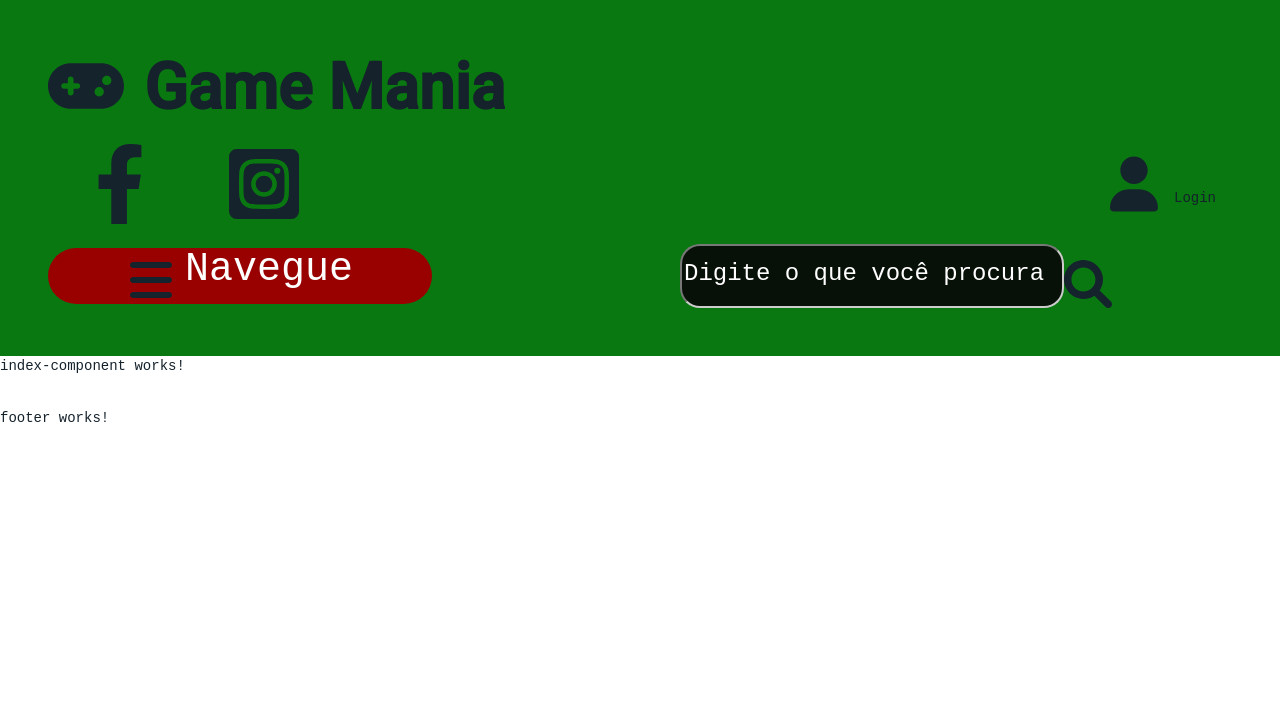
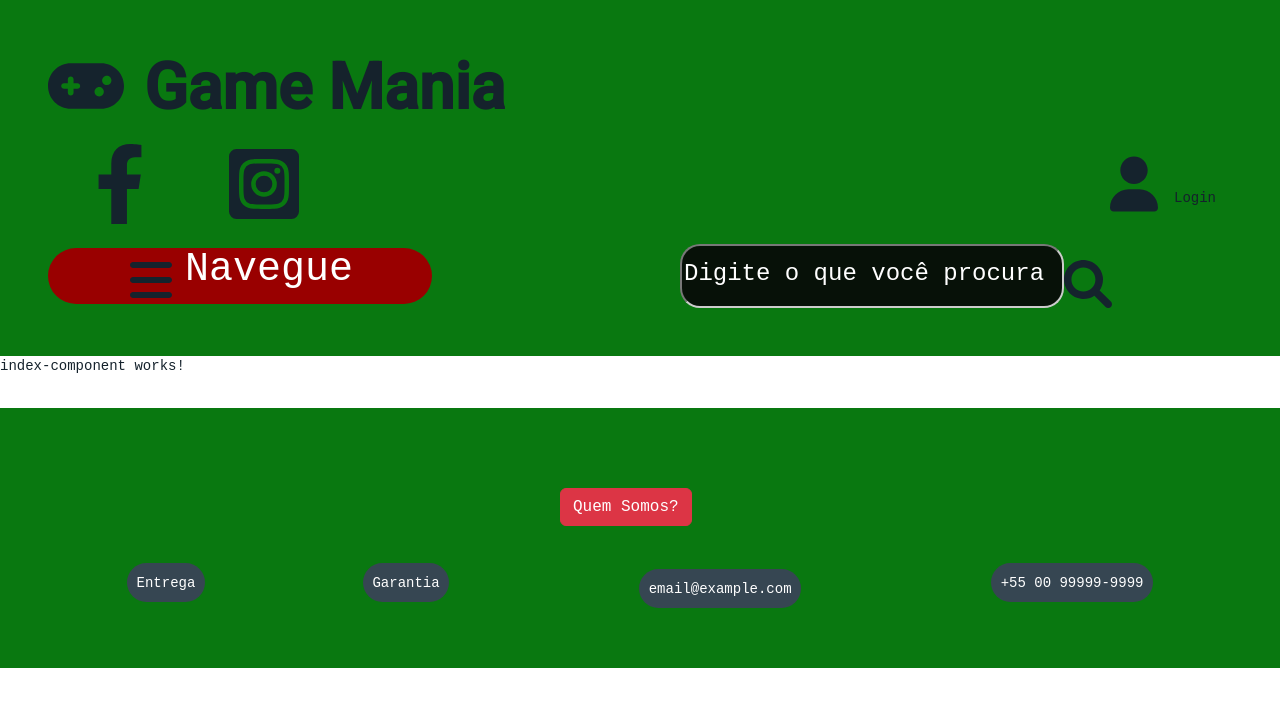
Before and after one commit to GFelixH/SENAI-Game-Mania, an Angular app: page /index in a window 1280 px wide. Shown: the top 706 px of the page. Built offline with nearby package versions, Linux system fonts and the light colour scheme.

Commit message:
Added footer

```diff
--- a/src/app/app.component.css
+++ b/src/app/app.component.css
@@ -13,6 +13,7 @@
 }
 .mat-drawer-container {
   background-color: transparent !important;
+  height: auto !important;
 }
 .mat-drawer {
   background-color: transparent !important;
@@ -123,6 +124,7 @@ header {
   }
   .logo h1 {
     width: 30vw;
+    font-size: 2.5rem;
   }
 }
 @media only screen and (max-width: 360px) {
--- a/src/app/core/components/footer/footer.component.css
+++ b/src/app/core/components/footer/footer.component.css
@@ -0,0 +1,14 @@
+/* footer */
+.footer {
+  max-width: 1444px;
+  margin: 0 auto;
+  background-color: var(--mainGreen) !important;
+  padding: 3rem;
+}
+.bttnRed {
+  padding: 2rem;
+  margin-left: 30rem;
+}
+.nav-id {
+  display: none;
+}
--- a/src/app/core/components/footer/footer.component.html
+++ b/src/app/core/components/footer/footer.component.html
@@ -1 +1,36 @@
-<p>footer works!</p>
+<div class="footer">
+    <div>
+        <div class="bttnRed">
+            <!-- Button trigger modal -->
+            <button type="button" class="btn btn-danger" data-toggle="modal" data-target="#exampleModal">
+                Quem Somos?
+            </button>
+        </div>
+        <!-- Modal -->
+        <div class="modal fade" id="exampleModal" tabindex="-1" role="dialog" aria-labelledby="exampleModalLabel"
+            aria-hidden="true">
+            <div class="modal-dialog" role="document">
+                <div class="modal-content">
+                    <div class="modal-header">
+                        <h5 class="modal-title" id="exampleModalLabel">Localização</h5>
+                        <button type="button" class="close" data-dismiss="modal" aria-label="Close">
+                            <span aria-hidden="true">&times;</span>
+                        </button>
+                    </div>
+                    <div class="modal-body">
+                        Endereço
+                    </div>
+                    <div class="modal-footer">
+                        <button type="button" class="btn btn-secondary" data-dismiss="modal">Close</button>
+                    </div>
+                </div>
+            </div>
+        </div>
+        <div class="usesFlex" style="justify-content:space-around;
+            flex-wrap: wrap;">
+            <p class="bordacinza">Entrega</p>
+            <p class="bordacinza">Garantia</p>
+            <a class="bordacinza" href="mailto:email@example.com">email@example.com</a>
+            <p class="bordacinza"><a href="tel:+5500999999999">+55 00 99999-9999</a></p>
+        </div>
+    </div>
```
